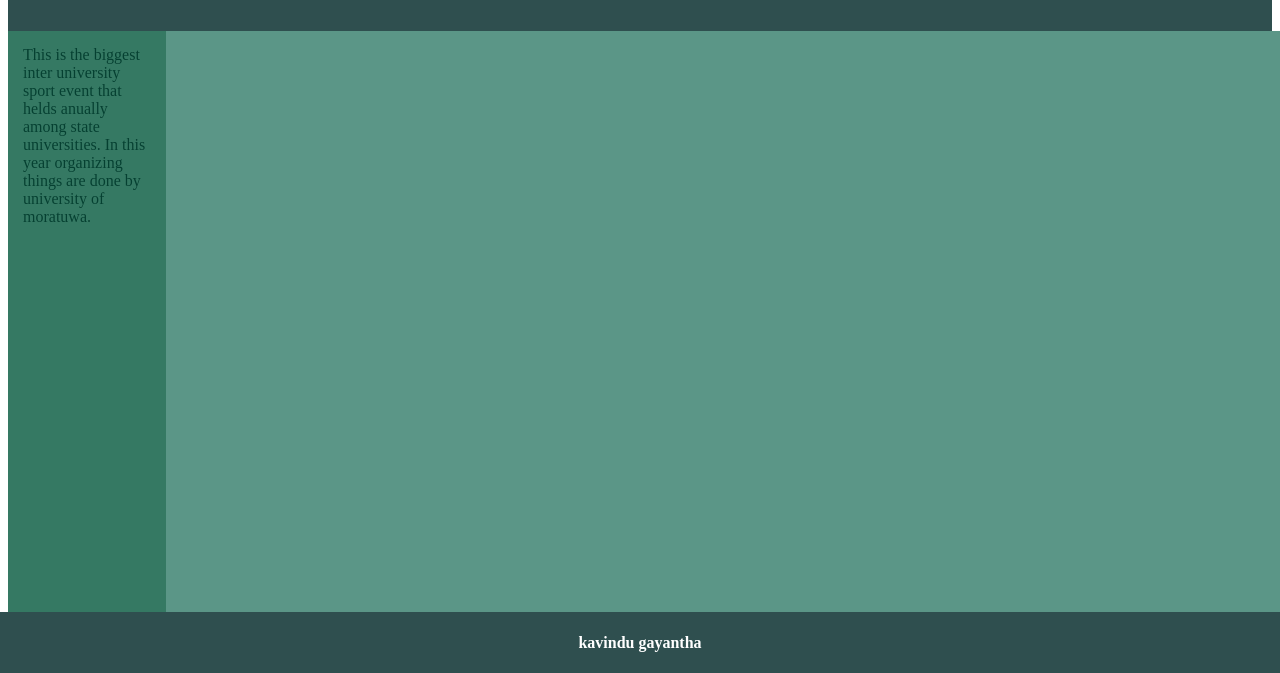
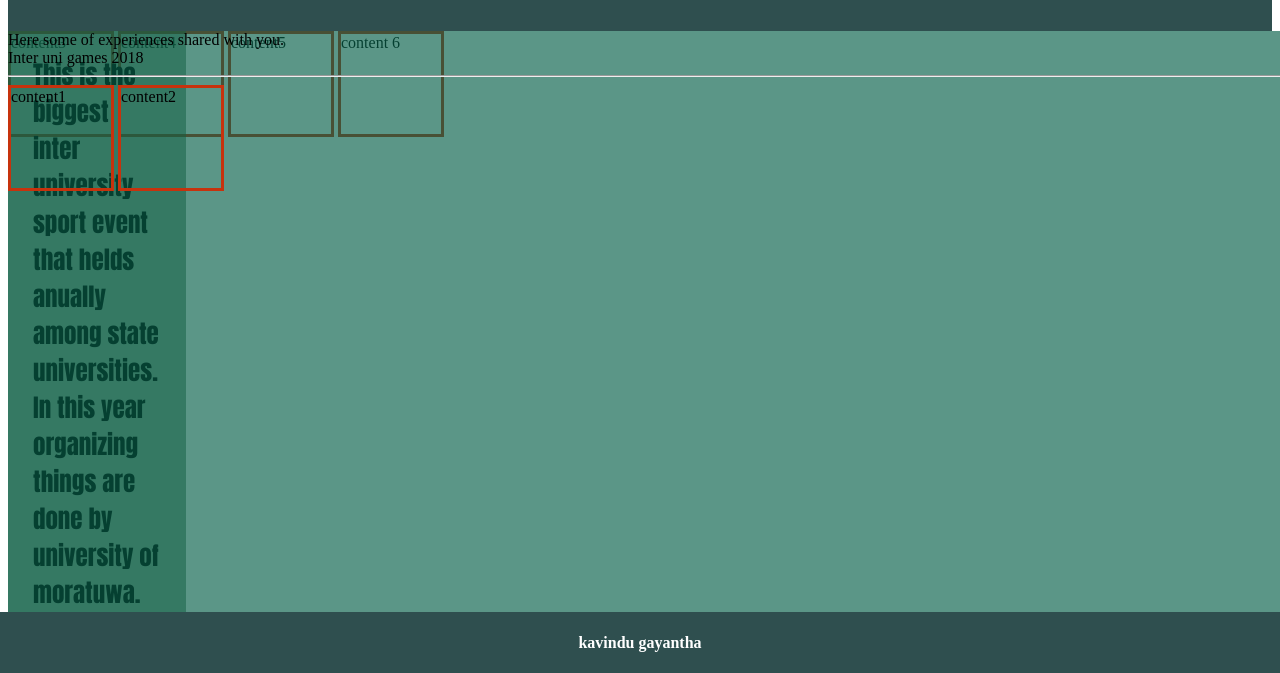
Before and after one commit to Kavindu-Gayantha/Uni-life, a website: page other pages/inter-uni.html in a window 1280 px wide. Shown: the part 127-800 px from the top of the page. Drawn offline with Linux system fonts and the light colour scheme.

Commit message:
adding the gallery div tags

```diff
--- a/other pages/inter-uni.css
+++ b/other pages/inter-uni.css
@@ -30,8 +30,10 @@
     float:left;
     width:10%;
     height:100vh;
-    padding:15px;
+    padding:25px;
     position:fixed;
+    font-size :25px;
+    font-family: Impact, Haettenschweiler, 'Arial Narrow Bold', sans-serif;
 
 }
 #navigation description
@@ -41,7 +43,8 @@
     float:center;
     text-align:center;
     padding:19px;
-    display-block:
+    display: block;
+    padding-top:30%;
 
 }
 #foot
@@ -62,3 +65,21 @@
     color:GoldenRod;
     /* background-color:yellowgreen; */
 }
+.gallery
+{
+    display:inline-block;
+    width:100px;
+    height:100px;
+    /* border-color:black; */
+    border-style:solid;
+    border-color:rgb(199, 50, 13);
+    white-space: nowrap;
+
+}
+#div-of-gallery
+{
+    padding-left:20%;
+    font-size:20px;
+    white-space: nowrap;
+    font-family: -apple-system, BlinkMacSystemFont, 'Segoe UI', Roboto, Oxygen, Ubuntu, Cantarell, 'Open Sans', 'Helvetica Neue', sans-serif;
+}
--- a/other pages/inter-uni.html
+++ b/other pages/inter-uni.html
@@ -17,8 +17,26 @@
 In this year organizing things are done by university of moratuwa.
 </div></div>
 <div id='section'>
+<!--section starts-->
+
+<!--<div id="div-of-gallery">-->Here some of experiences shared with you.<br>Inter uni games 2018<hr> <!--gallery div description-->
+<div class='gallery'>
+    content1
 
 </div>
+<div class='gallery'> content2 </div>
+</div>
+<div class='gallery'> content3 </div>
+</div>
+<div class='gallery'> content4 </div>
+</div>
+<div class='gallery'> content5 </div>
+</div>
+<div class='gallery'> content 6</div>
+</div>
+
+
+<!--</div>--><!--gallery div description ends-->
 <!--section close-->
 <div id='foot'>
 <h4>kavindu gayantha</h4>
```
